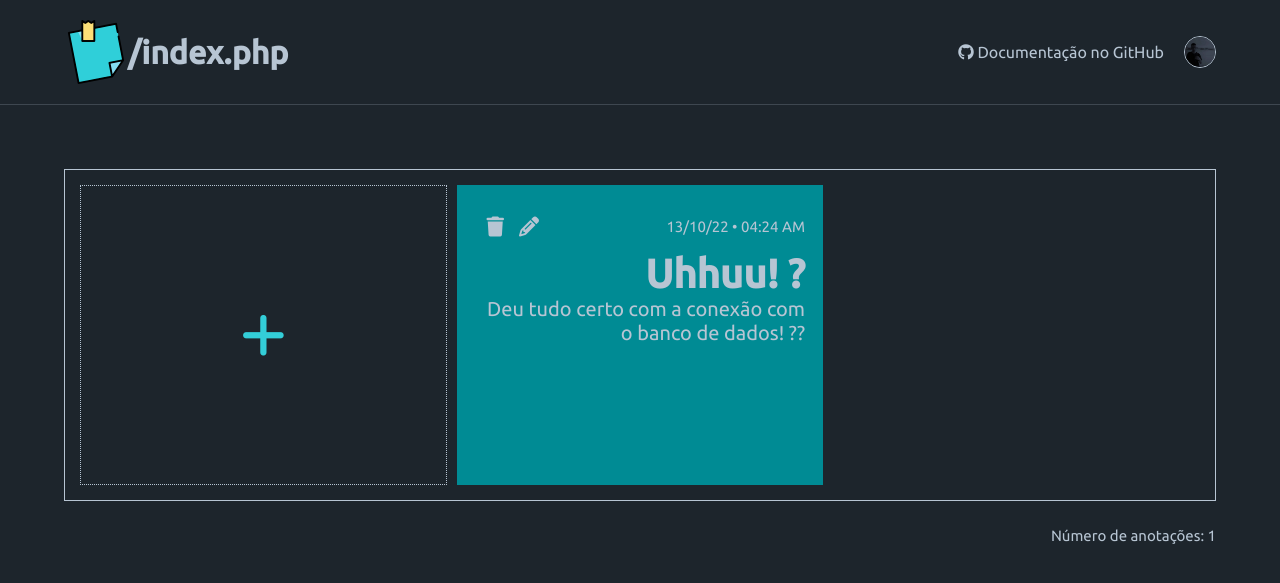
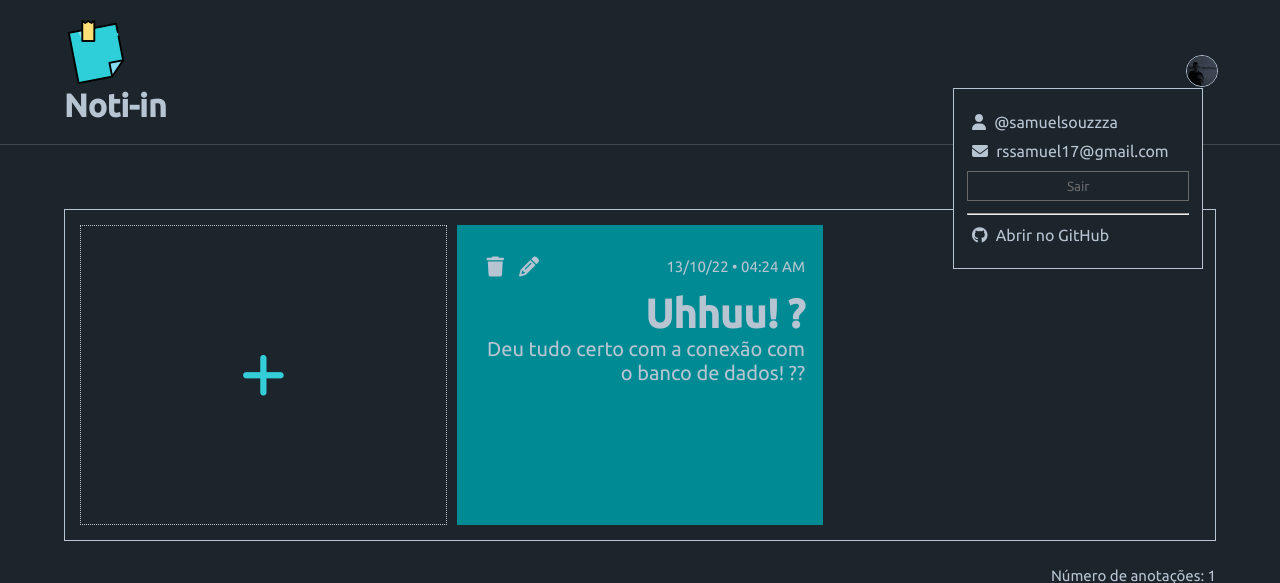
Before and after one commit to samuelsouzzza/Noti-in, a PHP site: page / in a window 1280 px wide. Shown: the top 583 px of the page. Run offline with PHP 8.4, Linux system fonts and the light colour scheme; data comes from the database, SQL or seed files in the repository; data that the repository does not hold is empty; some libraries are stand-ins or nearby versions.

Commit message:
menu quase pronto

```diff
--- a/css/style.css
+++ b/css/style.css
@@ -36,7 +36,6 @@ a, a:visited{
 }
 header a:hover{
     color: var(--primaria2);
-    border-left: 1px solid var(--primaria2);
 }
 header{
     display: flex;
@@ -47,18 +46,38 @@ header{
     border-bottom: 1px solid var(--neutra3);
 }
 header div{
-    display: inline-flex;
+    display: inline;
     align-items: center;
-}
-header div+div{
-    max-width: 350px;
-    width: 300px;
-    justify-content: end;
 }
 ul li{
     list-style:none;
+    margin: 5% 0;
+}
+li i{
+   margin-right: 2%;
+}
+.menu-suspenso{
+   background-color: var(--fundo-principal);
+   border: 1px solid var(--neutra1);
+   min-width: 250px;
+   word-wrap: break-word;
+   height: auto;
+   position: absolute;
+   padding: 1%;
+   z-index: 3;
+   top: 11%;
+   right: 6%;
+}
+.btn-logout{
+   background-color: var(--fundo-principal);
+   border: 1px solid var(--neutra2);
+   color: var(--neutra2);
+   padding: 3%;
+   min-width: 100%;
 }
 .img-perfil{
+   position: relative;
+   z-index: 4;
     max-width: 32px;
     max-height: 32px;
     border-radius: 50%;
--- a/index.php
+++ b/index.php
@@ -22,13 +22,19 @@ include('db/connection.php');
     <header>
         <div>
             <img src="imgs/ico/bloco-de-anotacoes.png" alt="Logo-principal">
-            <h1><?php echo $_SERVER['PHP_SELF']; ?></h1>
+            <h1>Noti-in</h1>
         </div>
         <div>
-        <ul>
-            <li><a href="https://github.com/samuelsouzzza/bloco-de-notas.git" target="blank"><i class="fa fa-github"></i> Documentação no GitHub</a></li>
-        </ul>
-        <img src="imgs/Perfil.jpg" class="img-perfil" alt="foto-de-perfil">
+            <div class="menu-suspenso">
+               <ul>
+                  <li><a href="#"><i class="fa-solid fa-user"></i> @samuelsouzzza</a></li>
+                  <li><a href="#"><i class="fa-solid fa-envelope"></i> rssamuel17@gmail.com</a></li>
+                  <li><button class="btn-logout">Sair</button></li>
+                  <hr>
+                  <li><a href="https://github.com/samuelsouzzza/bloco-de-notas.git" target="blank"><i class="fa fa-github"></i> Abrir no GitHub</a></li>
+               </ul>
+            </div>
+            <img src="imgs/Perfil.jpg" class="img-perfil" alt="foto-de-perfil">
         </div>
     </header>
     <main>
```
